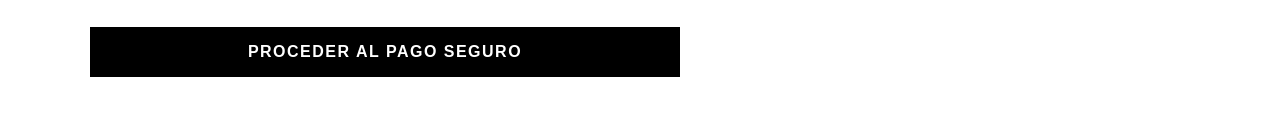
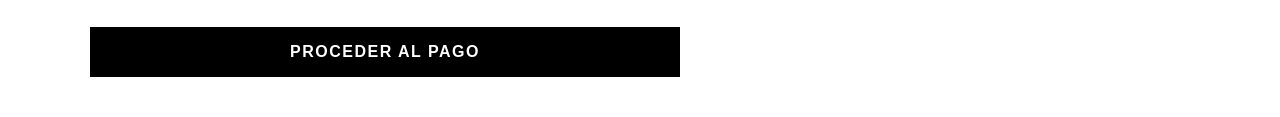
Before and after one commit to RubenCasaresR/PAGINA-SC-2, a website: page checkout.html in a window 1280 px wide. Shown: the part 835-952 px from the top of the page. Drawn offline with Linux system fonts and the light colour scheme.

Commit message:
Update checkout.html

```diff
--- a/checkout.html
+++ b/checkout.html
@@ -138,7 +138,7 @@
                     <label for="cp">Código Postal</label>
                     <input type="text" id="cp" required placeholder="Ej. 45116">
                 </div>
-                <button type="submit" class="btn-pagar" id="btn-submit">Proceder al Pago Seguro</button>
+                <button type="submit" class="btn-pagar" id="btn-submit">Proceder al Pago</button>
             </form>
         </div>
 
```
